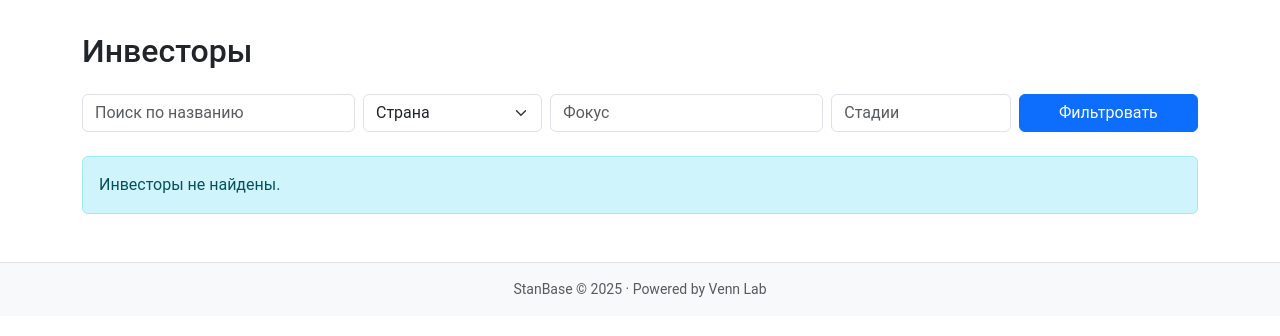
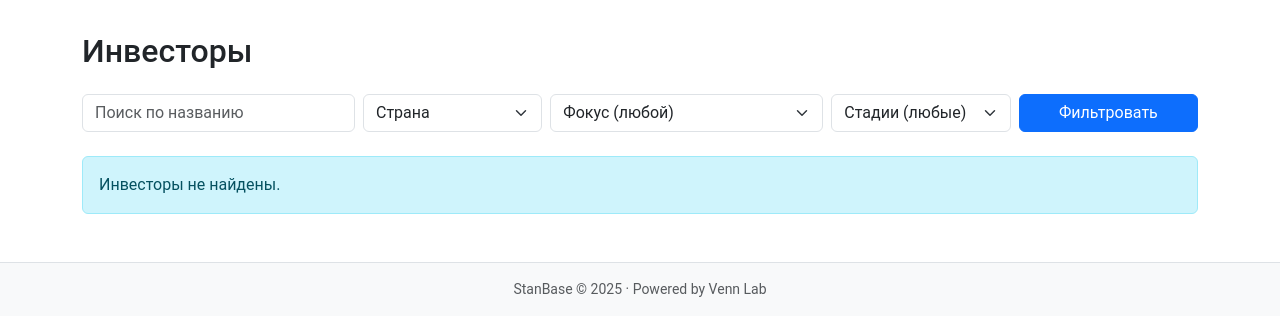
Before and after one commit to umedrahimoff/stanbase, a FastAPI app: page /investors in a window 1280 px wide. Shown: the part 57-393 px from the top of the page. Run offline with FastAPI, Linux system fonts and the light colour scheme.

Commit message:
Фильтры 'Фокус' и 'Стадии' для инвесторов: выпадающие списки с уникальными значениями из базы

```diff
--- a/main.py
+++ b/main.py
@@ -205,7 +205,24 @@ def investors(request: Request, q: str = Query('', alias='q'), country: str = Qu
         query = query.filter(Investor.stages.ilike(f'%{stages}%'))
     investors = query.order_by(Investor.name).all()
     countries = [c[0] for c in db.query(Investor.country).distinct().order_by(Investor.country) if c[0]]
-    response = templates.TemplateResponse("public/investors/list.html", {"request": request, "session": request.session, "investors": investors, "countries": countries})
+    # Собираем уникальные значения focus и stages (разбиваем по запятым)
+    all_focus = set()
+    all_stages = set()
+    for f in db.query(Investor.focus).distinct():
+        if f[0]:
+            for part in f[0].split(','):
+                val = part.strip()
+                if val:
+                    all_focus.add(val)
+    for s in db.query(Investor.stages).distinct():
+        if s[0]:
+            for part in s[0].split(','):
+                val = part.strip()
+                if val:
+                    all_stages.add(val)
+    focus_list = sorted(all_focus)
+    stages_list = sorted(all_stages)
+    response = templates.TemplateResponse("public/investors/list.html", {"request": request, "session": request.session, "investors": investors, "countries": countries, "focus_list": focus_list, "stages_list": stages_list})
     db.close()
     return response
 
--- a/templates/public/investors/list.html
+++ b/templates/public/investors/list.html
@@ -105,10 +105,20 @@
     </select>
   </div>
   <div class="col-md-3">
-    <input type="text" name="focus" class="form-control" placeholder="Фокус" value="{{ request.query_params.get('focus', '') }}">
+    <select name="focus" class="form-select">
+      <option value="">Фокус (любой)</option>
+      {% for f in focus_list %}
+        <option value="{{ f }}" {% if f == request.query_params.get('focus') %}selected{% endif %}>{{ f }}</option>
+      {% endfor %}
+    </select>
   </div>
   <div class="col-md-2">
-    <input type="text" name="stages" class="form-control" placeholder="Стадии" value="{{ request.query_params.get('stages', '') }}">
+    <select name="stages" class="form-select">
+      <option value="">Стадии (любые)</option>
+      {% for s in stages_list %}
+        <option value="{{ s }}" {% if s == request.query_params.get('stages') %}selected{% endif %}>{{ s }}</option>
+      {% endfor %}
+    </select>
   </div>
   <div class="col-md-2">
     <button type="submit" class="btn btn-primary w-100">Фильтровать</button>
```
